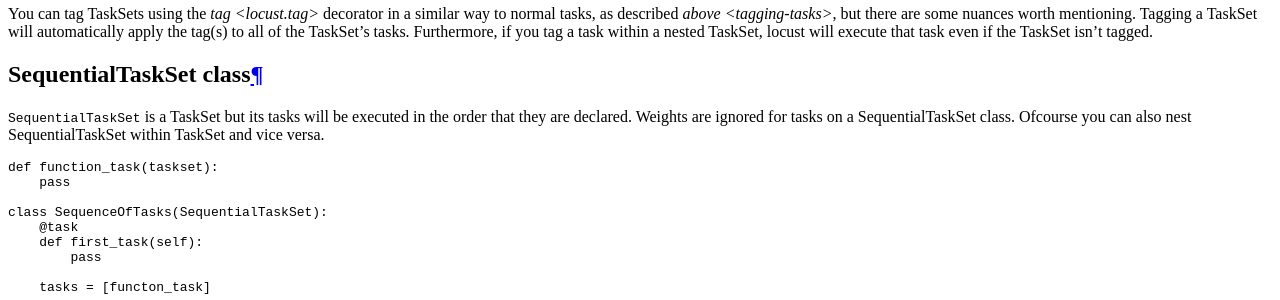
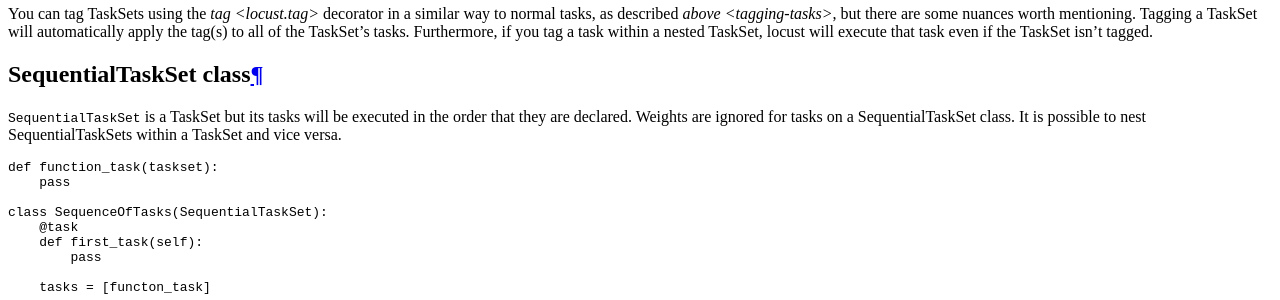
Before and after one commit to locustio/locust, a Sphinx documentation site: the page built from docs/writing-a-locustfile.rst, in a window 1280 px wide and 900 px high, scrolled down 5334 px. Shown: the part 152-452 px from the top of the window. Built offline with Sphinx 7.4.7 and the Read the Docs theme 2.0.0, drawn with Linux system fonts in a browser that asks for light colours; the version number is read from the project's files by our own code.

Commit message:
Fix typo and rephrase some stuff.

```diff
--- a/docs/writing-a-locustfile.rst
+++ b/docs/writing-a-locustfile.rst
@@ -372,7 +372,7 @@
 
 :py:class:`SequentialTaskSet <locust.SequentialTaskSet>` is a TaskSet but its
 tasks will be executed in the order that they are declared. Weights are ignored for tasks on a
-SequentialTaskSet class. Ofcourse you can also nest SequentialTaskSet within TaskSet and vice versa.
+SequentialTaskSet class. It is possible to nest SequentialTaskSets within a TaskSet and vice versa.
 
 .. code-block:: python
 
```
